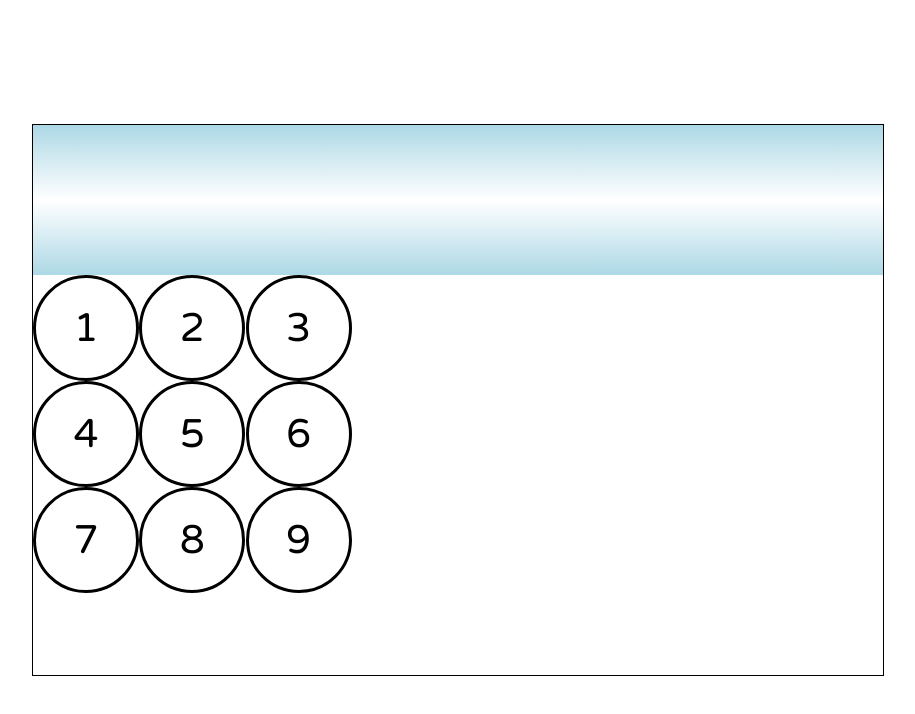
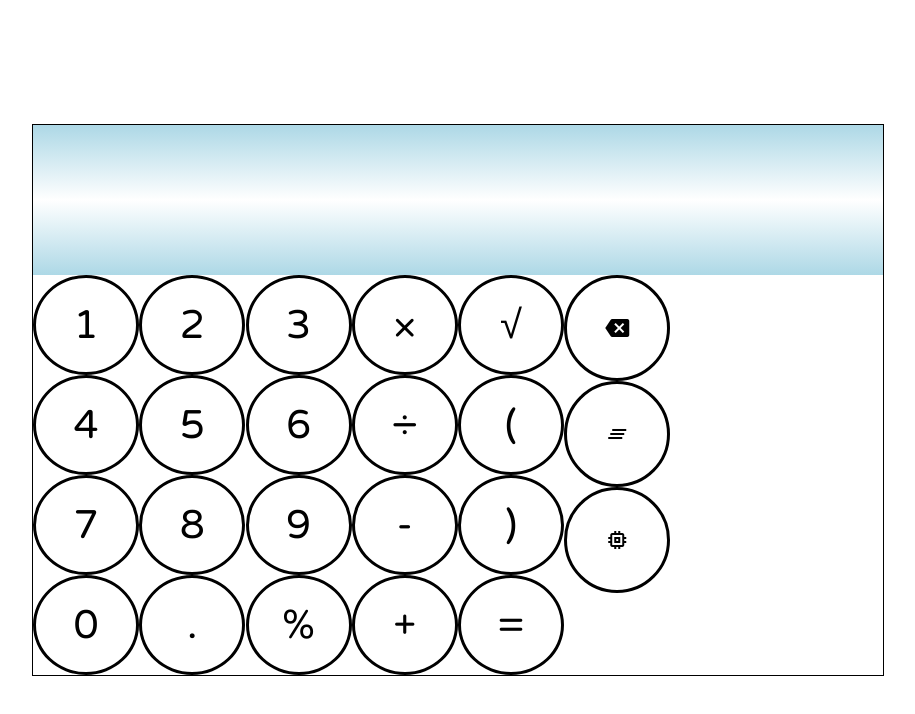
Before and after one commit to WindowsCommandPrompt/Calculator, a plain HTML site: page index.html in a window 1280 px wide. Shown: the whole page, without its empty margins (182-1097 px from the left). Drawn offline with nearby package versions, Linux system fonts and the light colour scheme.

Commit message:
updated NumberDisplayHandling.js

```diff
--- a/index.html
+++ b/index.html
@@ -6,7 +6,7 @@
     <!--Add normalise.css into the project as well-->
     <link href="./css/normalise.css" rel="stylesheet" type="text/css"/>
     <link href = "https://fonts.googleapis.com/css?family=Varela+Round" rel = "stylesheet" type = "text/css">
-    <link rel="stylesheet" href="https://fonts.googleapis.com/icon?family=Material+Icons">
+    <link rel="stylesheet" href="https://fonts.googleapis.com/icon?family=Material+Icons" type="text/css">
     <title>Calculator</title>
     <link rel="stylesheet" href="css/style.css">
 </head>
@@ -2017,16 +2017,42 @@
                 <div class = "circle numKey borderVisible flexBoxHorizontal gravity">1</div>
                 <div class = "circle numKey borderVisible flexBoxHorizontal gravity">4</div>
                 <div class = "circle numKey borderVisible flexBoxHorizontal gravity">7</div>
+                <div class = "circle numKey borderVisible flexBoxHorizontal gravity">0</div>
             </div>
             <div class = "buttonRows matchParentHeight flexBoxVertical">
                 <div class = "circle numKey borderVisible flexBoxHorizontal gravity">2</div>
                 <div class = "circle numKey borderVisible flexBoxHorizontal gravity">5</div>
                 <div class = "circle numKey borderVisible flexBoxHorizontal gravity">8</div>
+                <div class = "circle numKey borderVisible flexBoxHorizontal gravity">.</div>
             </div>
             <div class = "buttonRows matchParentHeight flexBoxVertical">
                 <div class = "circle numKey borderVisible flexBoxHorizontal gravity">3</div>
                 <div class = "circle numKey borderVisible flexBoxHorizontal gravity">6</div>
                 <div class = "circle numKey borderVisible flexBoxHorizontal gravity">9</div>
+                <div class = "circle numKey borderVisible flexBoxHorizontal gravity">%</div>
+            </div>
+            <div class = "buttonRows matchParentHeight flexBoxVertical">
+                <div class = "circle numKey borderVisible flexBoxHorizontal gravity">×</div>
+                <div class = "circle numKey borderVisible flexBoxHorizontal gravity">÷</div>
+                <div class = "circle numKey borderVisible flexBoxHorizontal gravity">-</div>
+                <div class = "circle numKey borderVisible flexBoxHorizontal gravity">+</div>
+            </div>
+            <div class = "buttonRows matchParentHeight flexBoxVertical">
+                <div class = "circle numKey borderVisible flexBoxHorizontal gravity">√</div>
+                <div class = "circle numKey borderVisible flexBoxHorizontal gravity">(</div>
+                <div class = "circle numKey borderVisible flexBoxHorizontal gravity">)</div>
+                <div class = "circle numKey borderVisible flexBoxHorizontal gravity">=</div>
+            </div>
+            <div class="buttonRows matchParentHeight flexBoxVertical">
+                <div class = "circle numKey borderVisible flexBoxHorizontal gravity">
+                    <span class="material-icons">backspace</span>
+                </div>
+                <div class = "circle numKey borderVisible flexBoxHorizontal gravity">
+                    <span class="material-icons">clear_all</span>
+                </div>
+                <div class = "circle numKey borderVisible flexBoxHorizontal gravity">
+                    <span class="material-icons">memory</span>
+                </div>
             </div>
         </div>
     </main>
--- a/js/NumberDisplayHandling.js
+++ b/js/NumberDisplayHandling.js
@@ -194,9 +194,14 @@ $(document).ready(() => {
                 //Check if the cell is vacant within the thing (Start with the cell on the extreme right)
                 console.log("The user has pressed on 1");
                 for (let i = 0; i < ($("div.individualCell").length - 1); i++){
+                    console.debug("For Loop Entry");
                     if (Cell.isVacant(i)){
                         Cell.form1(i);
                         break;
+                    }
+                    else {
+                        //If the cell is not vacant then move on to the next cell to the right
+
                     }
                 }
             } else if ($("div.numKey").eq(key).html() === "2") {
@@ -215,6 +220,9 @@ $(document).ready(() => {
                     if (Cell.isVacant(i)){
                         Cell.form3(i);
                         break;
+                    }
+                    else {
+                        continue;
                     }
                 }
             } else if ($("div.numKey").eq(key).html() === "4") {
```
